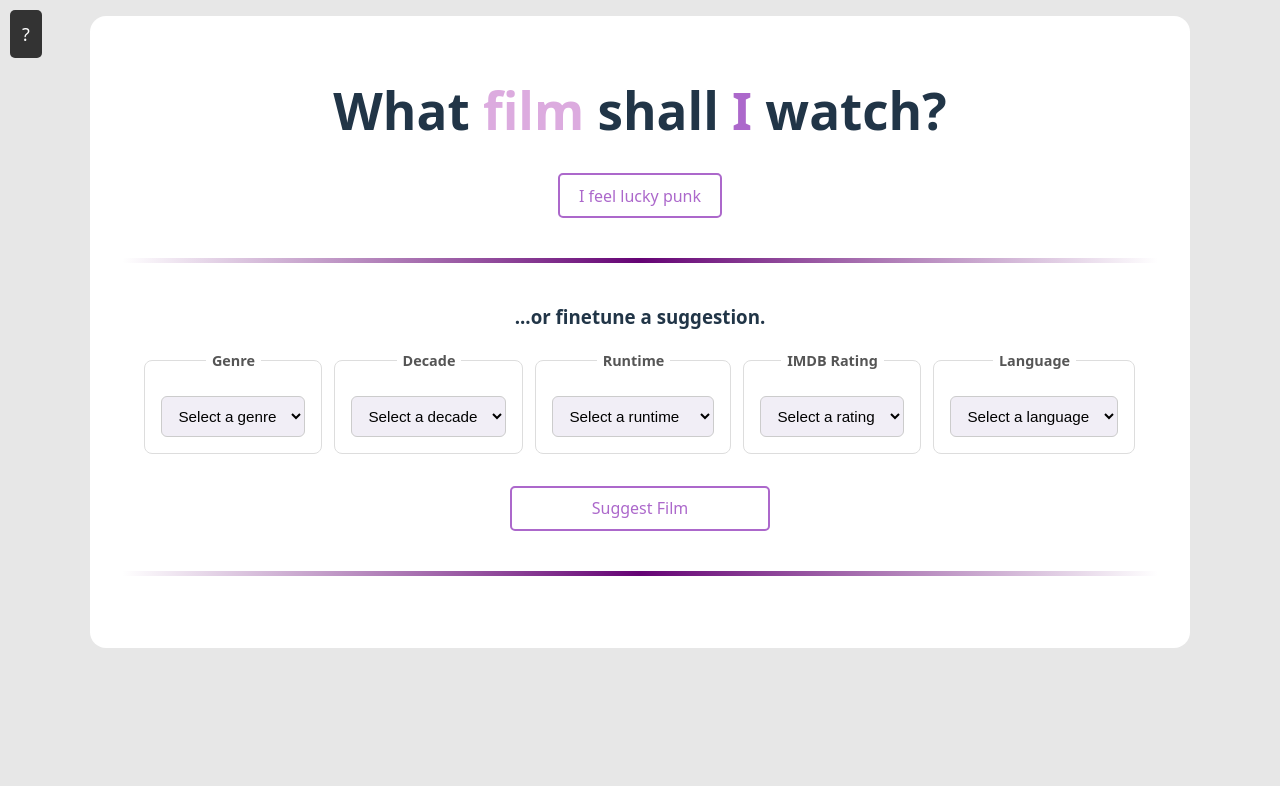
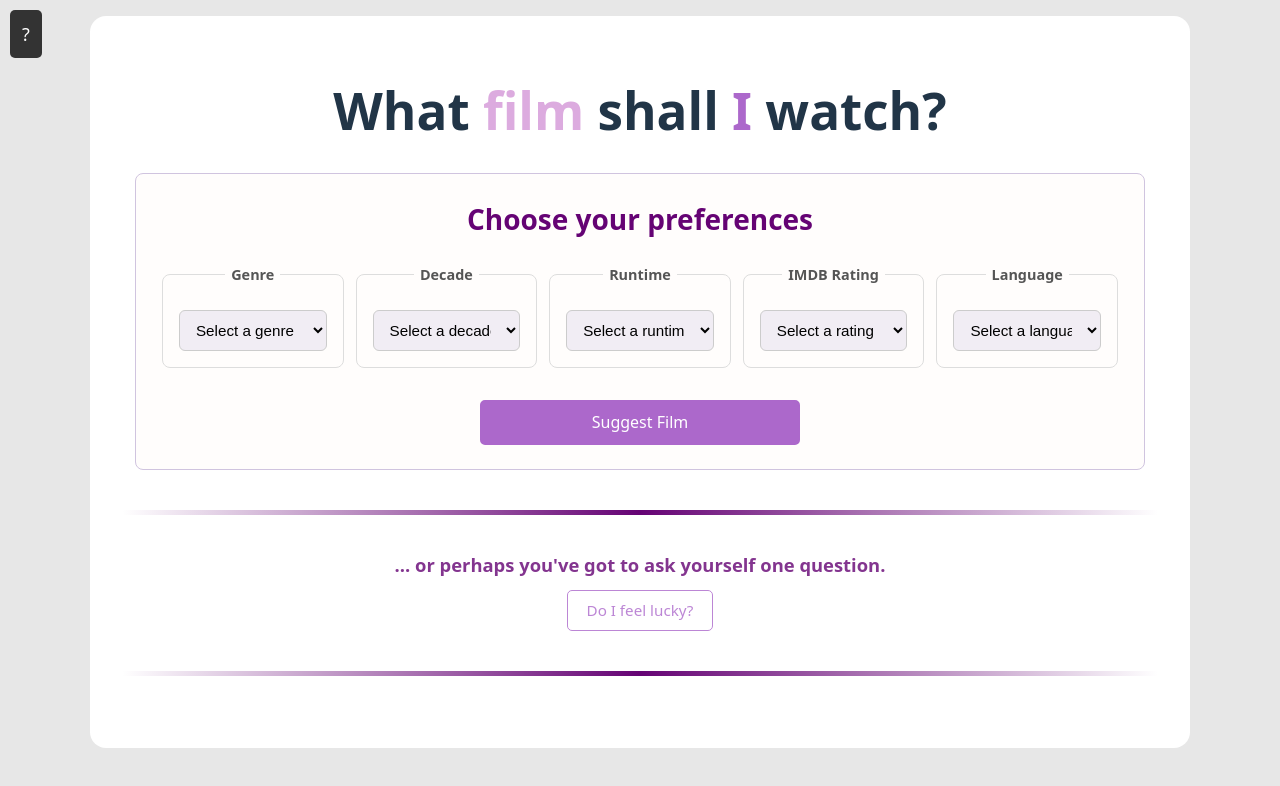
Before and after one commit to bendee48/movie-app, a React (Vite) app: page / in a window 1280 px wide. Shown: the top 786 px of the page. Built offline with nearby package versions, Linux system fonts and the light colour scheme; no server answers.

Commit message:
Updating App layout
- Updating the layout to have the filter/ suggestion section be the more prominent
- Updating the CSS
- Updating wording
- Updating tests to use the new wording and any other related layout changes that broke tests

```diff
--- a/src/components/App.jsx
+++ b/src/components/App.jsx
@@ -145,15 +145,16 @@ function App() {
         </h1>
       </header>
 
-      <section className={styles.actions}>
-        <button onClick={handleGetFilm} disabled={isLoading}>I feel lucky punk</button>
+      <section className={styles.filters}>
+        <h2>Choose your preferences</h2>
+        <FilmSelector submitHandler={handleGetFilmWithOptions}/>
       </section>
 
       <hr className={styles.divider} aria-hidden="true" />
 
-      <section className={styles.filters}>
-        <h3>...or finetune a suggestion.</h3>
-        <FilmSelector submitHandler={handleGetFilmWithOptions}/>
+      <section className={styles.actions}>
+        <h2 className={styles.h2}>... or perhaps you've got to ask yourself one question.</h2>
+        <button onClick={handleGetFilm} disabled={isLoading}>Do I feel lucky?</button>
       </section>
 
       <hr className={styles.divider} aria-hidden="true" />
--- a/src/components/App.module.css
+++ b/src/components/App.module.css
@@ -14,6 +14,52 @@
   height: 5px;
   background: linear-gradient(to right, transparent, var(--dark-plum), transparent);
   margin: 40px 0;
+}
+
+.filters {
+  max-width: 960px;
+  margin: 2rem auto;
+  padding: 1.5rem;
+  border: 1px solid var(--thistle);
+  border-radius: 8px;
+  background-color: var(--shell);
+}
+
+.filters h2 {
+  margin-top: 0;
+  margin-bottom: 1.5rem;
+  font-size: 1.75rem;
+  color: var(--dark-plum);
+}
+
+.filters button:hover {
+  background-color: var(--plum);
+  color: var(--dark-grey);
+}
+
+.filters + .divider {
+  margin-bottom: 1.5rem;
+}
+
+.actions {
+  padding: 0.75rem 0 1rem;
+  opacity: 0.8;
+}
+
+.actions button {
+  border-width: 1px;
+  font-size: 0.95rem;
+}
+
+.actions h2 {
+  max-width: 42rem;
+  margin: 0 auto 0.75rem;
+  font-size: 1.15rem;
+  color: var(--dark-plum);
+}
+
+.actions + .divider {
+  margin-top: 1.5rem;
 }
 
 /* Title */
@@ -36,6 +82,15 @@
   .app {
     width: 100%;
     padding: 1em;
+  }
+
+  .filters {
+    margin: 1rem auto;
+    padding: 1rem;
+  }
+
+  .filters h2 {
+    font-size: 1.5rem;
   }
 }
 
--- a/src/components/FilmSelector.module.css
+++ b/src/components/FilmSelector.module.css
@@ -1,11 +1,11 @@
 .form_selector {
-  display: flex;
-  flex-wrap: wrap;
+  display: grid;
+  grid-template-columns: repeat(5, minmax(0, 1fr));
   gap: 0.5em;
-  justify-content: center;
 }
 
 .form_selector fieldset {
+  min-width: 0;
   border: 1px solid #ddd;
   border-radius: 8px;
   padding: 16px;
@@ -40,18 +40,29 @@
 }
 
 .submit {
-  flex-basis: 25%;
+  grid-column: 1 / -1;
+  justify-self: center;
+  width: min(100%, 20rem);
   margin-top: 1em;
+  background-color: var(--wisteria);
+  color: #fff;
+  border-color: var(--wisteria);
 }
 
 /* Mobile */
 
 @media (max-width: 700px) {
-  .form_selector > * {
-    flex-grow: 1;
+  .form_selector {
+    grid-template-columns: repeat(2, minmax(0, 1fr));
   }
 
   .form_selector select {
     text-align: center;
   }
 }
+
+@media (max-width: 450px) {
+  .form_selector {
+    grid-template-columns: 1fr;
+  }
+}
--- a/src/index.css
+++ b/src/index.css
@@ -5,6 +5,7 @@
   --thistle: #D0C4DF;
   --thistle-faded: #d0c4df4b;
   --plum: #DCABDF;
+  --plum-faded: #d5b0d7;
   --dark-plum: #650374;
   --wisteria: #ac68cb;
 
@@ -48,7 +49,7 @@ button {
 
 button:hover {
   border-color: var(--dark-grey-faded);
-  background-color: var(--thistle);
+  background-color: var(--plum-faded);
   color: var(--dark-grey);
 }
 
```
Also changed, not shown: 1 other file (tests, documents, lock files or other folders).
